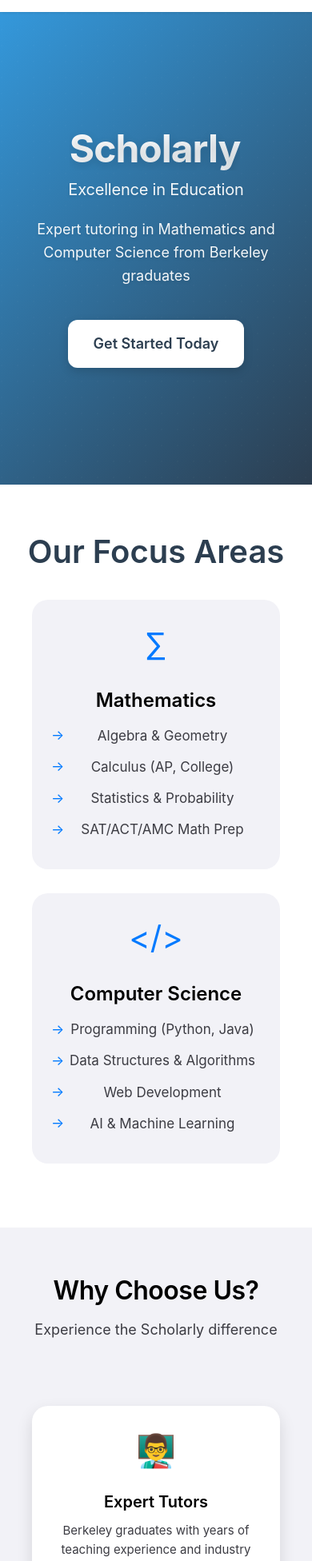
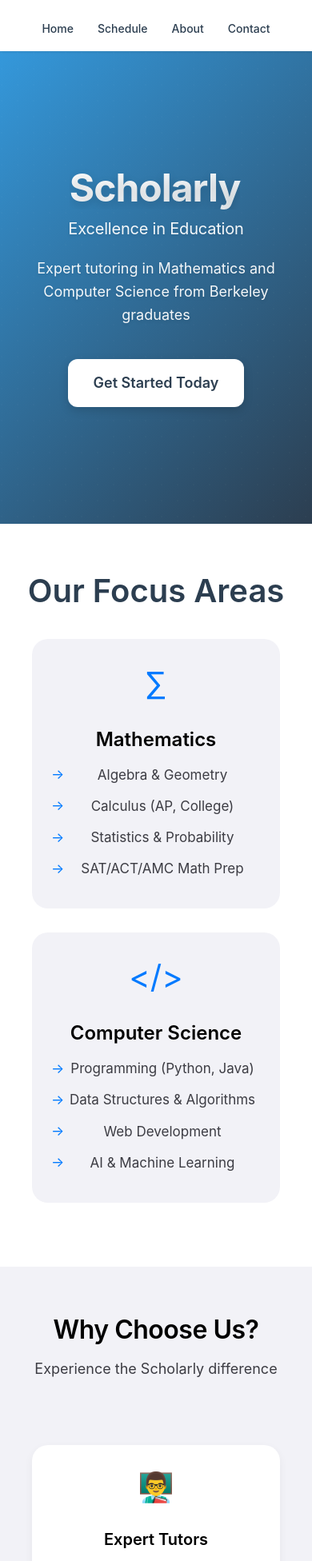
Before and after one commit to rramani1230/scholarly, a React (Create React App) app: page / in a window 390 px wide. Shown: the part 45-1997 px from the top of the page at 80% size. Built offline with nearby package versions, Linux system fonts and the light colour scheme.

Commit message:
mobile fix

```diff
--- a/package.json
+++ b/package.json
@@ -1,4 +1,5 @@
 {
+  "homepage": "https://rramani1230.github.io/scholarly",
   "name": "scholarly",
   "version": "0.1.0",
   "private": true,
@@ -37,6 +38,6 @@
     ]
   },
   "devDependencies": {
-    "gh-pages": "^6.2.0"
+    "gh-pages": "^6.3.0"
   }
 }
--- a/src/App.js
+++ b/src/App.js
@@ -9,7 +9,7 @@ import './App.css';
 
 function App() {
   return (
-    <Router basename={process.env.PUBLIC_URL}>
+    <Router>
       <div className="App">
         <Navbar />
         <Routes>
--- a/src/components/Navbar/Navbar.css
+++ b/src/components/Navbar/Navbar.css
@@ -83,11 +83,52 @@
 }
 
 @media screen and (max-width: 768px) {
+  .navbar {
+    height: auto;
+    padding: 10px 0;
+  }
+
+  .navbar-container {
+    flex-direction: column;
+    padding: 0 16px;
+    gap: 15px;
+    align-items: center;
+  }
+
   .nav-menu {
+    display: flex;
+    overflow-x: auto;
+    width: 100%;
+    padding: 5px 0;
+    justify-content: center;
+    -webkit-overflow-scrolling: touch;
+  }
+
+  .nav-item {
+    margin: 0 15px;
+    white-space: nowrap;
+  }
+
+  .nav-item:first-child {
+    margin-left: 15px;
+  }
+
+  .nav-item:last-child {
+    margin-right: 15px;
+  }
+
+  .nav-link {
+    font-size: 14px;
+    padding: 5px 0;
+  }
+
+  /* Hide scrollbar for cleaner look */
+  .nav-menu::-webkit-scrollbar {
     display: none;
   }
 
-  .navbar-container {
-    padding: 0 16px;
+  .nav-menu {
+    -ms-overflow-style: none;
+    scrollbar-width: none;
   }
 }
--- a/src/pages/Home/Home.css
+++ b/src/pages/Home/Home.css
@@ -206,29 +206,35 @@
   padding: 32px;
   border-radius: 20px;
   text-align: center;
-  transition: transform 0.3s ease;
-  box-shadow: var(--card-shadow);
+  box-shadow: 0 4px 12px rgba(0, 0, 0, 0.05);
+  transition: transform 0.3s ease, box-shadow 0.3s ease;
+  text-decoration: none;
+  color: inherit;
+  display: flex;
+  flex-direction: column;
+  align-items: center;
 }
 
-.feature-card:active {
-  transform: scale(0.98);
+.feature-card:hover {
+  transform: translateY(-5px);
+  box-shadow: 0 8px 24px rgba(0, 0, 0, 0.1);
 }
 
 .feature-icon {
-  font-size: 40px;
-  margin-bottom: 20px;
+  font-size: 36px;
+  margin-bottom: 24px;
 }
 
 .feature-card h3 {
   font-size: 20px;
-  margin-bottom: 12px;
+  margin-bottom: 16px;
   color: var(--text-primary);
 }
 
 .feature-card p {
-  font-size: 15px;
   color: var(--text-secondary);
   line-height: 1.6;
+  margin: 0;
 }
 
 @media screen and (max-width: 768px) {
--- a/src/pages/Home/Home.js
+++ b/src/pages/Home/Home.js
@@ -51,11 +51,11 @@ const Home = () => {
           <p>Experience the Scholarly difference</p>
         </div>
         <div className="features-grid">
-          <div className="feature-card">
+          <Link to="/about" className="feature-card">
             <div className="feature-icon">👨‍🏫</div>
             <h3>Expert Tutors</h3>
             <p>Berkeley graduates with years of teaching experience and industry expertise</p>
-          </div>
+          </Link>
           <div className="feature-card">
             <div className="feature-icon">🎯</div>
             <h3>Tailored Learning</h3>
@@ -66,11 +66,11 @@ const Home = () => {
             <h3>Proven Results</h3>
             <p>Track record of improving grades and building a lasting foundation</p>
           </div>
-          <div className="feature-card">
+          <Link to="/contact" className="feature-card">
             <div className="feature-icon">⏰</div>
             <h3>Flexible Scheduling</h3>
             <p>Convenient online and in-person sessions that fit your busy schedule</p>
-          </div>
+          </Link>
         </div>
       </section>
     </div>
```
Also changed, not shown: 1 other file (tests, documents, lock files or other folders).
